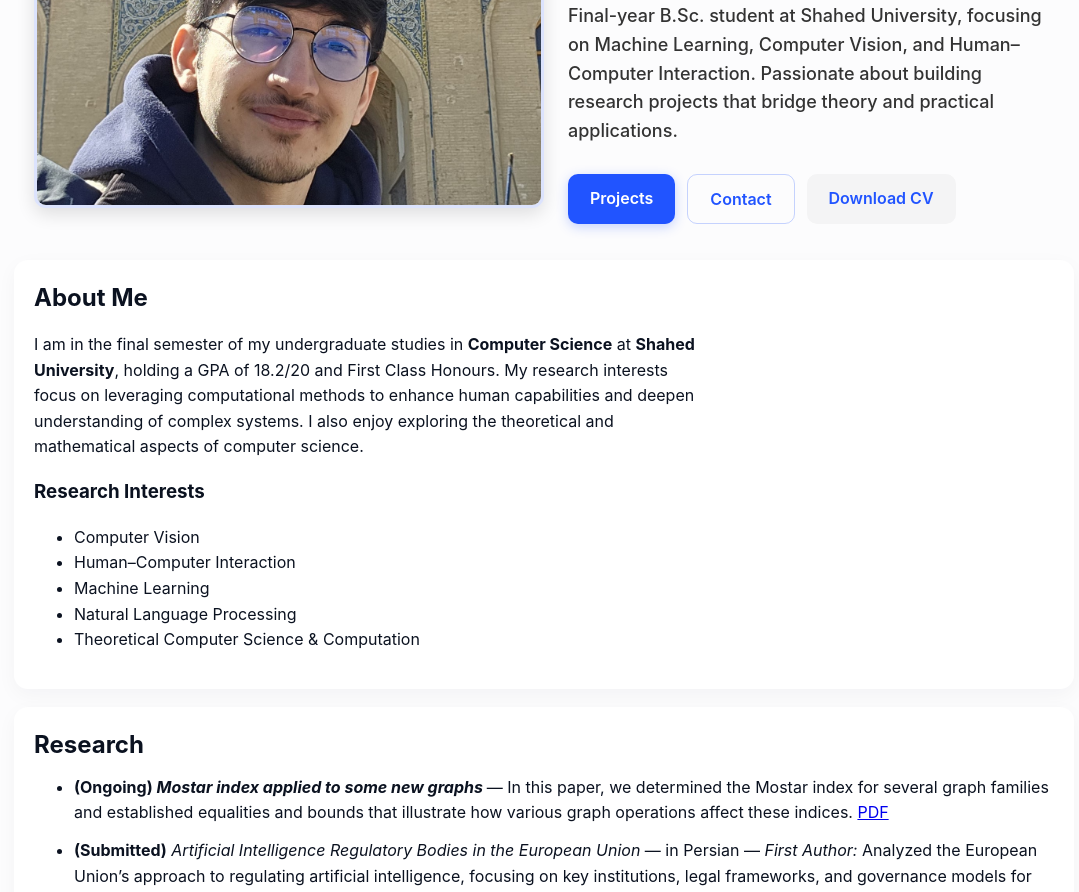
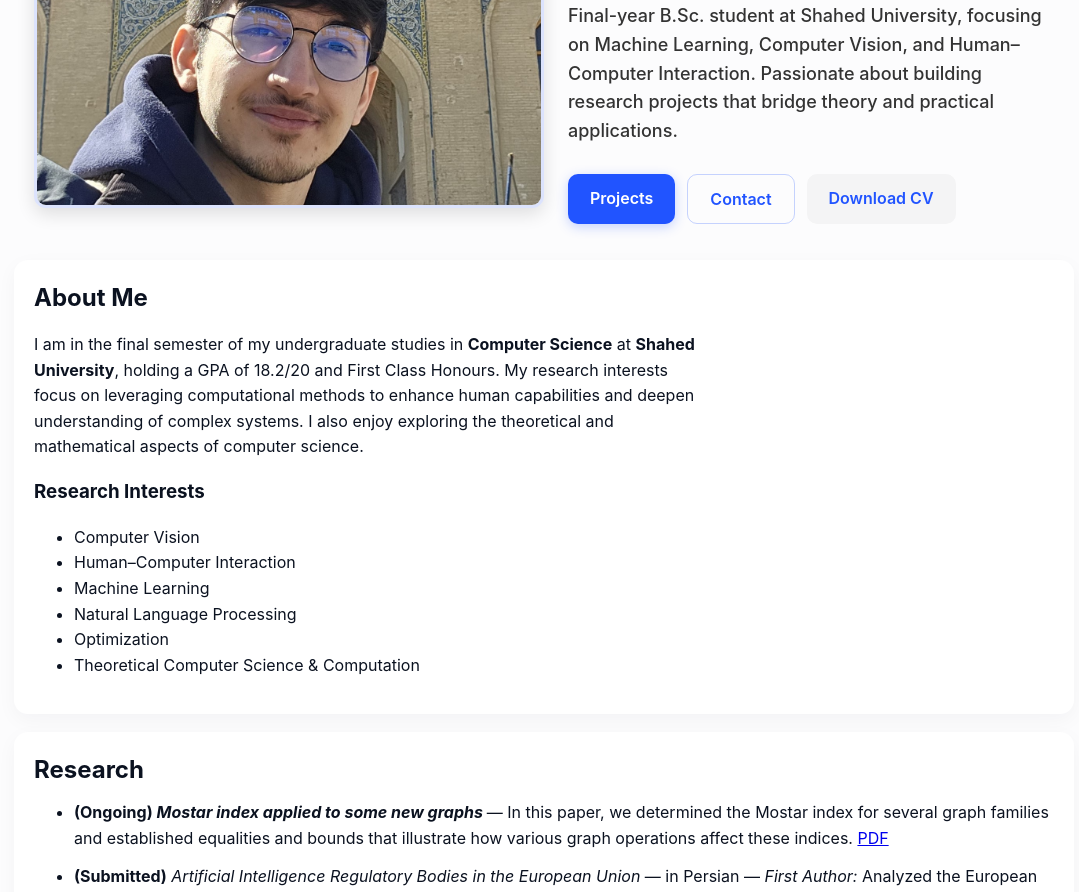
Before and after one commit to Sohdes/soheilhemmat.github.io, a plain HTML site: page index.html in a window 1280 px wide. Shown: the part 198-1090 px from the top of the page, without its empty margins (96-1175 px from the left). Drawn offline with Linux system fonts and the light colour scheme.

Commit message:
Update index.html

```diff
--- a/index.html
+++ b/index.html
@@ -175,6 +175,7 @@
         <li>Human–Computer Interaction</li>
         <li>Machine Learning </li>
         <li>Natural Language Processing </li>
+        <li>Optimization</li>
         <li>Theoretical Computer Science & Computation</li>
       </ul>
     </div>
```
